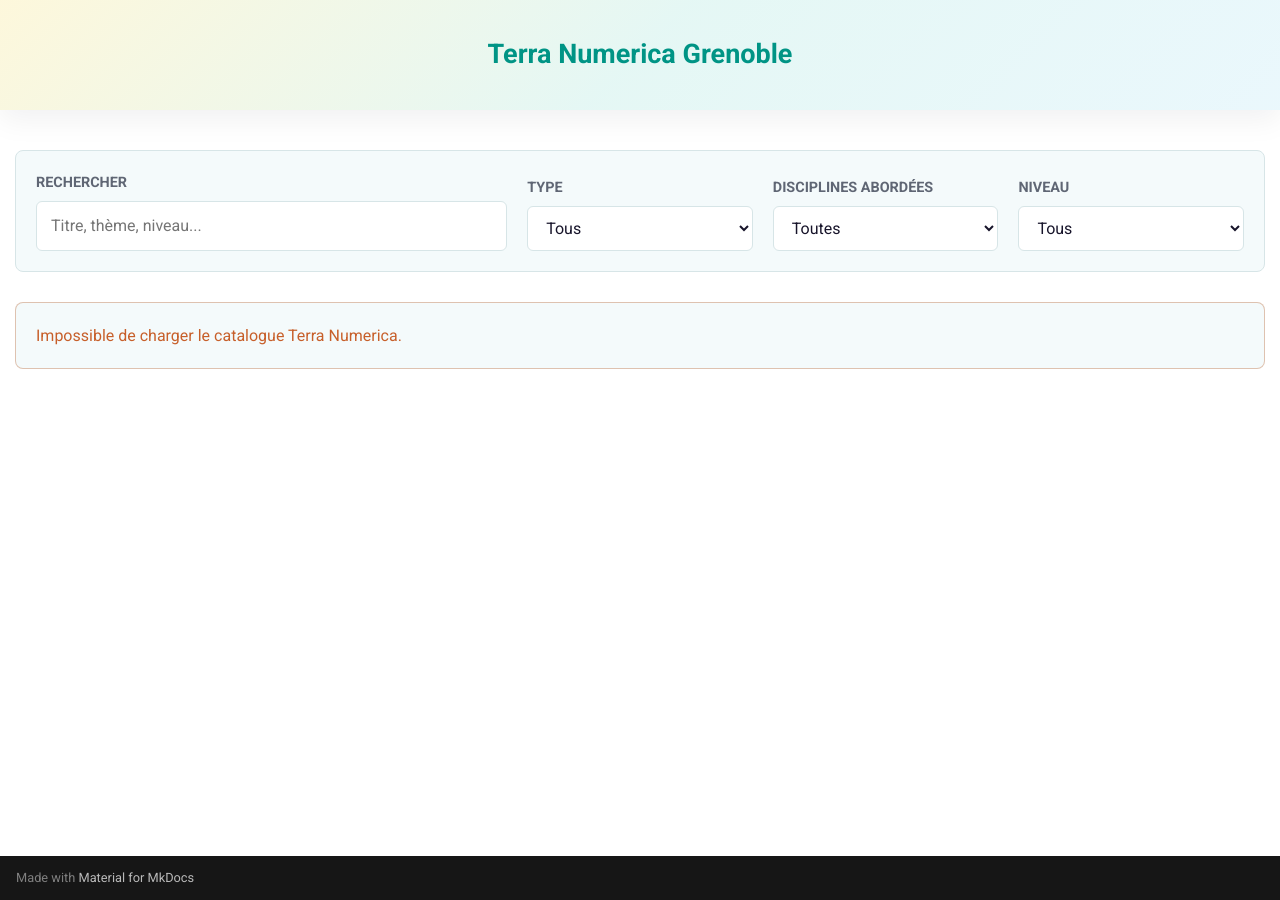
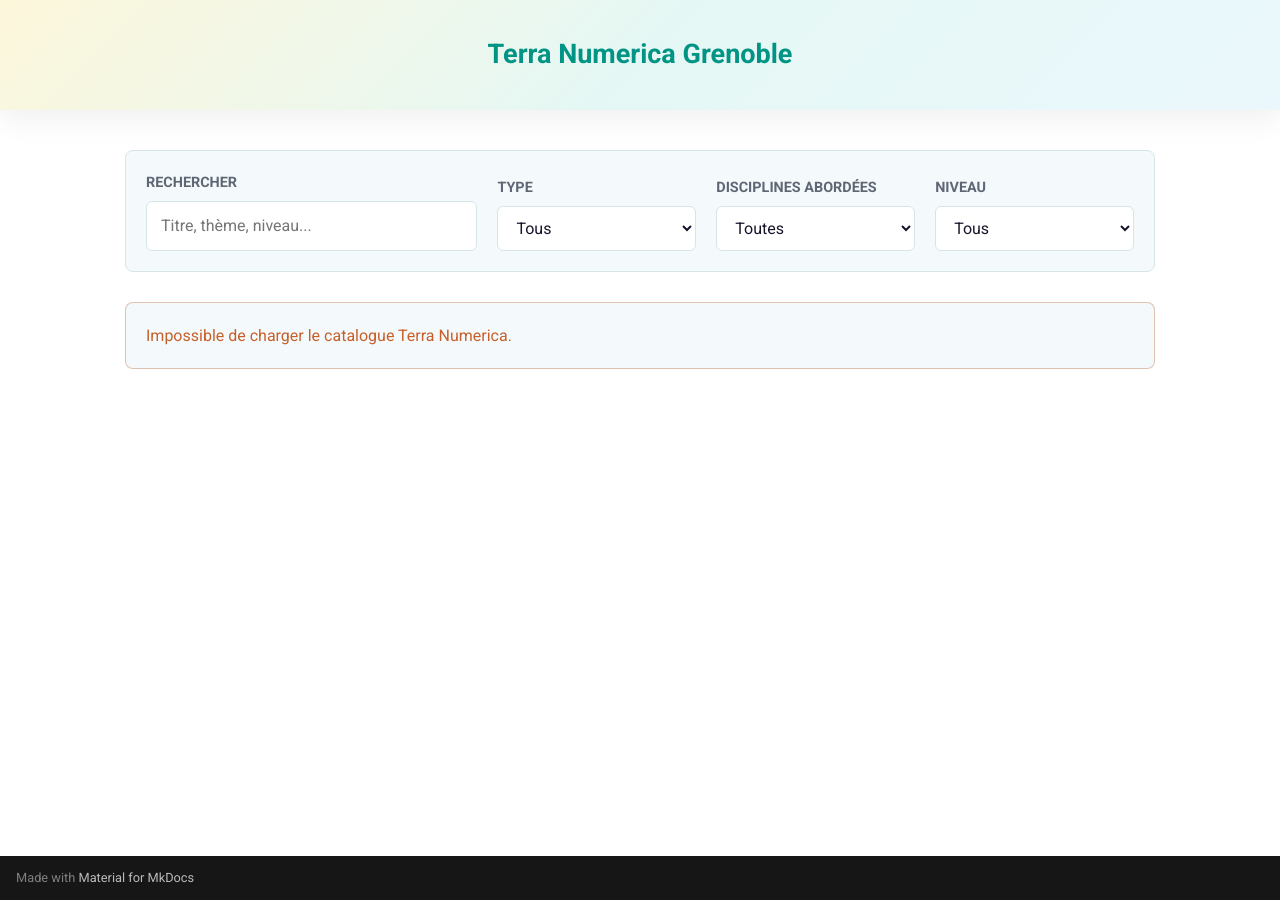
Before and after one commit to MediationScientifiqueInria/terra-numerica-grenoble, an MkDocs documentation site: the page built from docs/index.md, in a window 1280 px wide. Built offline with MkDocs 1.6.1 and Material for MkDocs 9.7.7, drawn with Linux system fonts in a browser that asks for light colours.

Commit message:
refactor catalog layout

```diff
--- a/docs/assets/stylesheets/catalog.css
+++ b/docs/assets/stylesheets/catalog.css
@@ -206,10 +206,11 @@
 
 .catalog-toolbar {
   display: grid;
-  grid-template-columns: repeat(auto-fit, minmax(190px, 1fr));
+  grid-template-columns: minmax(240px, 1.25fr) repeat(3, minmax(150px, 0.75fr));
   gap: 1rem;
   align-items: end;
-  margin: 1.5rem 0;
+  max-width: calc(3 * 330px + 2rem);
+  margin: 1.5rem auto;
   padding: 1rem;
   border: 1px solid var(--tng-line);
   border-radius: 8px;
@@ -217,7 +218,7 @@
 }
 
 .catalog-search {
-  grid-column: span 2;
+  grid-column: auto;
 }
 
 .catalog-search label,
@@ -250,12 +251,16 @@
 
 .catalog-grid {
   display: grid;
-  grid-template-columns: repeat(auto-fit, minmax(330px, 1fr));
+  grid-template-columns: repeat(3, minmax(280px, 1fr));
   gap: 1rem;
+  max-width: calc(3 * 330px + 2rem);
+  margin-right: auto;
+  margin-left: auto;
 }
 
 .catalog-state {
-  margin: 1rem 0;
+  max-width: calc(3 * 330px + 2rem);
+  margin: 1rem auto;
   padding: 1rem;
   border: 1px solid var(--tng-line);
   border-radius: 8px;
@@ -1127,9 +1132,23 @@
   background: var(--tng-teal);
 }
 
+@media (max-width: 1080px) {
+  .catalog-toolbar {
+    grid-template-columns: repeat(2, minmax(0, 1fr));
+  }
+
+  .catalog-grid {
+    grid-template-columns: repeat(2, minmax(0, 1fr));
+  }
+}
+
 @media (max-width: 760px) {
   .tng-hero,
   .catalog-toolbar {
+    grid-template-columns: 1fr;
+  }
+
+  .catalog-grid {
     grid-template-columns: 1fr;
   }
 
```
